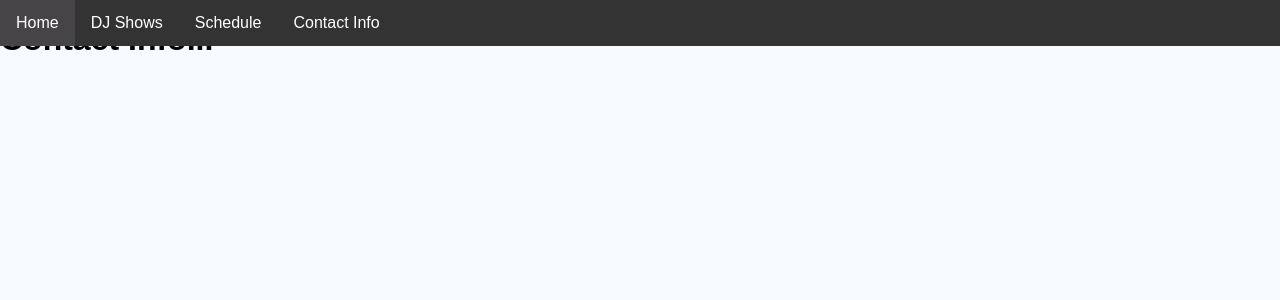
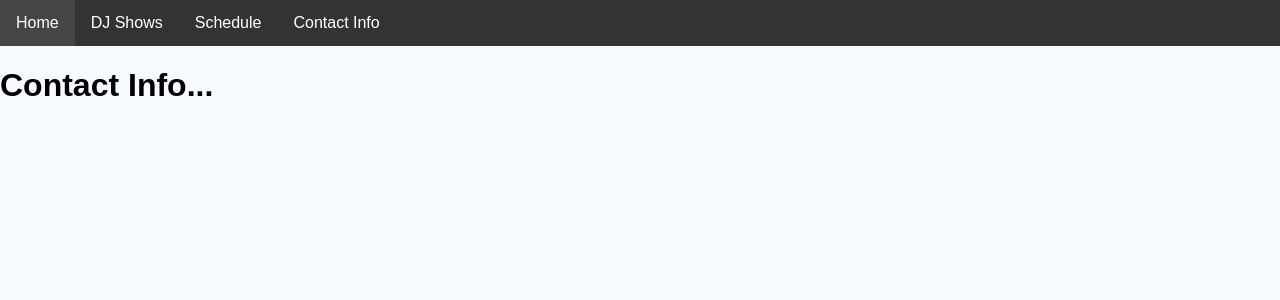
Before and after one commit to Stahl4121/WSAJ, a React (Create React App) app: page /contact in a window 1280 px wide. Shown: the top 300 px of the page. Built offline with nearby package versions, Linux system fonts and the light colour scheme.

Commit message:
fixed the nav bar that eats things

```diff
--- a/src/compCSS/NavBar.css
+++ b/src/compCSS/NavBar.css
@@ -4,7 +4,6 @@ ul {
     padding: 0;
     overflow: hidden;
     background-color: #333;
-    position: fixed;
     top: 0;
     width: 100%;
   }
@@ -22,9 +21,7 @@ ul {
     padding: 14px 16px;
     text-decoration: none;
   }
-
-  /* Change the link color to #111 (black) on hover */
-  li a:hover {
+    li a:hover {
     background-color: #464447;
   }
   .active {
```
